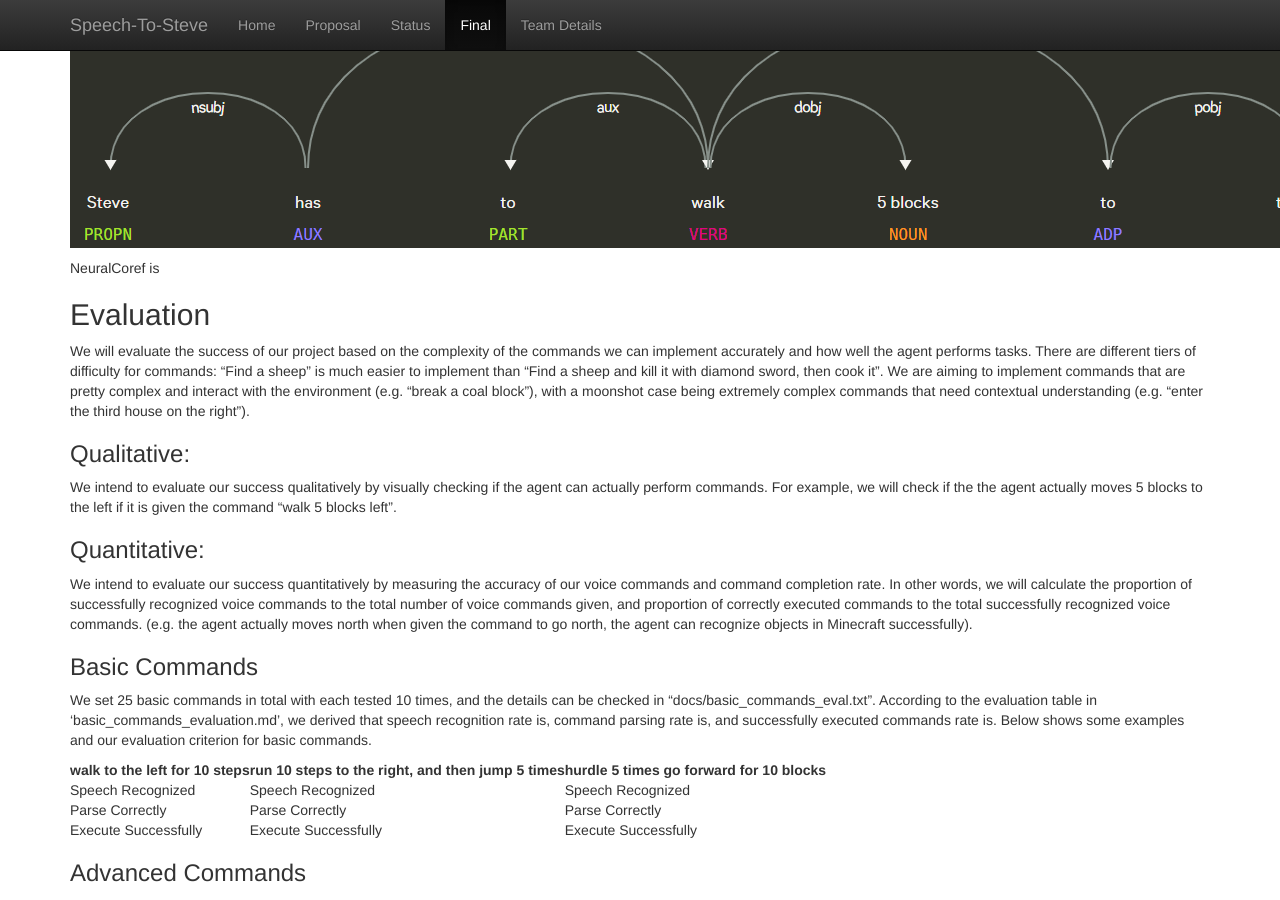
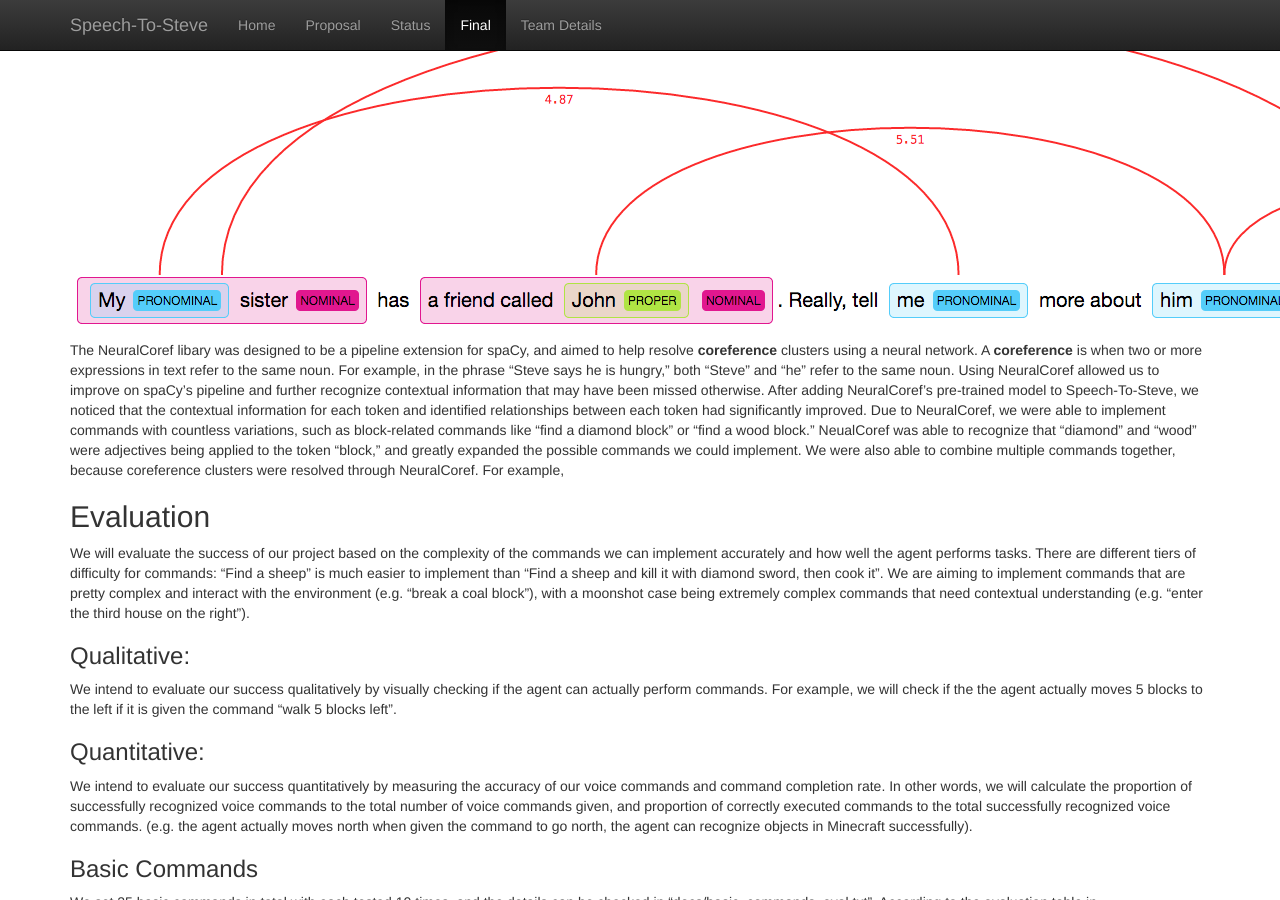
Before and after one commit to geeeeeeeeew/CS-175-Team-Direction-, a Jekyll site: the page built from docs/final.md, in a window 1280 px wide and 900 px high, scrolled down 3636 px. Built offline with Jekyll 4.4.1, drawn with Linux system fonts in a browser that asks for light colours.

Commit message:
Update final.md

```diff
--- a/docs/final.md
+++ b/docs/final.md
@@ -61,9 +61,9 @@ One of the major advantages of the large model over the medium model is that it
 Overfitting is definitely a drawback from utilizing the large model. There are cases where similar commands such as "crouch" and "jump" are processed into the same command, which is an example of the model aggressively trying to recognize synonyms. The large model also took a lot longer to load, and took a considerable longer period of time to tokenize strings when compared to the medium model. However, the large model allowed us to implement directional commands (e.g "find a pig to the left") and provided us with a more extensive word base for synonym checking. We felt that the benefits outweighed the disadvantages, and decided to use the large pipeline model for our final implementation.
 
 ### NeuralCoref
-<img src="displacy.PNG" alt="Visualization of NeuralCoref" class="inline"/>
+<img src="neuralcoref.png" alt="Visualization of NeuralCoref" class="inline"/>
 
-NeuralCoref is
+The NeuralCoref libary was designed to be a pipeline extension for spaCy, and aimed to help resolve **coreference** clusters using a neural network. A **coreference** is when two or more expressions in text refer to the same noun. For example, in the phrase "Steve says he is hungry," both "Steve" and "he" refer to the same noun. Using NeuralCoref allowed us to improve on spaCy's pipeline and further recognize contextual information that may have been missed otherwise. After adding NeuralCoref's pre-trained model to Speech-To-Steve, we noticed that the contextual information for each token and identified relationships between each token had significantly improved. Due to NeuralCoref, we were able to implement commands with countless variations, such as block-related commands like "find a diamond block" or "find a wood block." NeualCoref was able to recognize that "diamond" and "wood" were adjectives being applied to the token "block," and greatly expanded the possible commands we could implement. We were also able to combine multiple commands together, because coreference clusters were resolved through NeuralCoref. For example,
 
 ## Evaluation
 We will evaluate the success of our project based on the complexity of the commands we can implement accurately and how well the agent performs tasks. There are different tiers of difficulty for commands: “Find a sheep” is much easier to implement than “Find a sheep and kill it with diamond sword, then cook it”. We are aiming to implement commands that are pretty complex and interact with the environment (e.g. “break a coal block”), with a moonshot case being extremely complex commands that need contextual understanding (e.g. “enter the third house on the right”).
```
